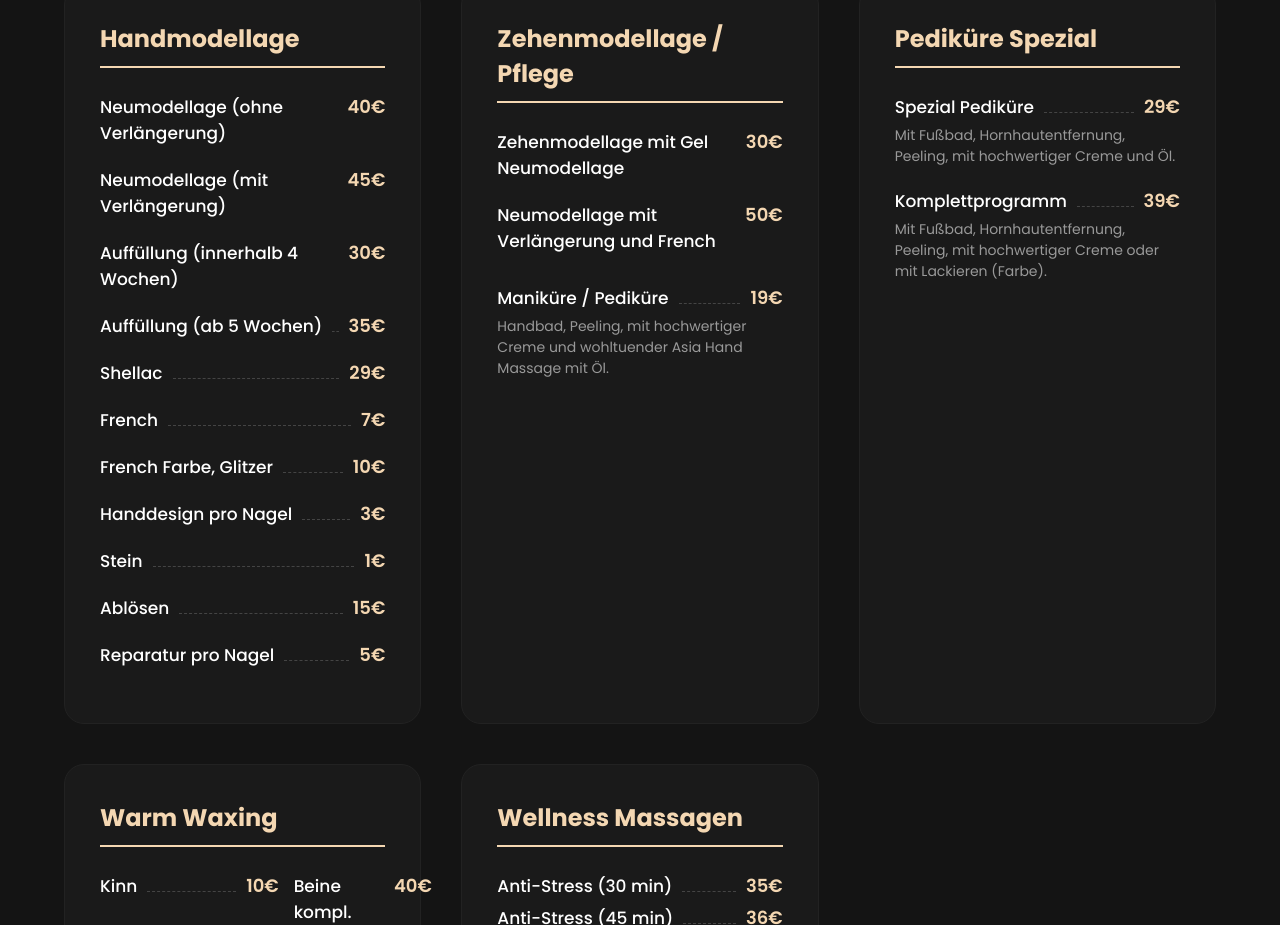
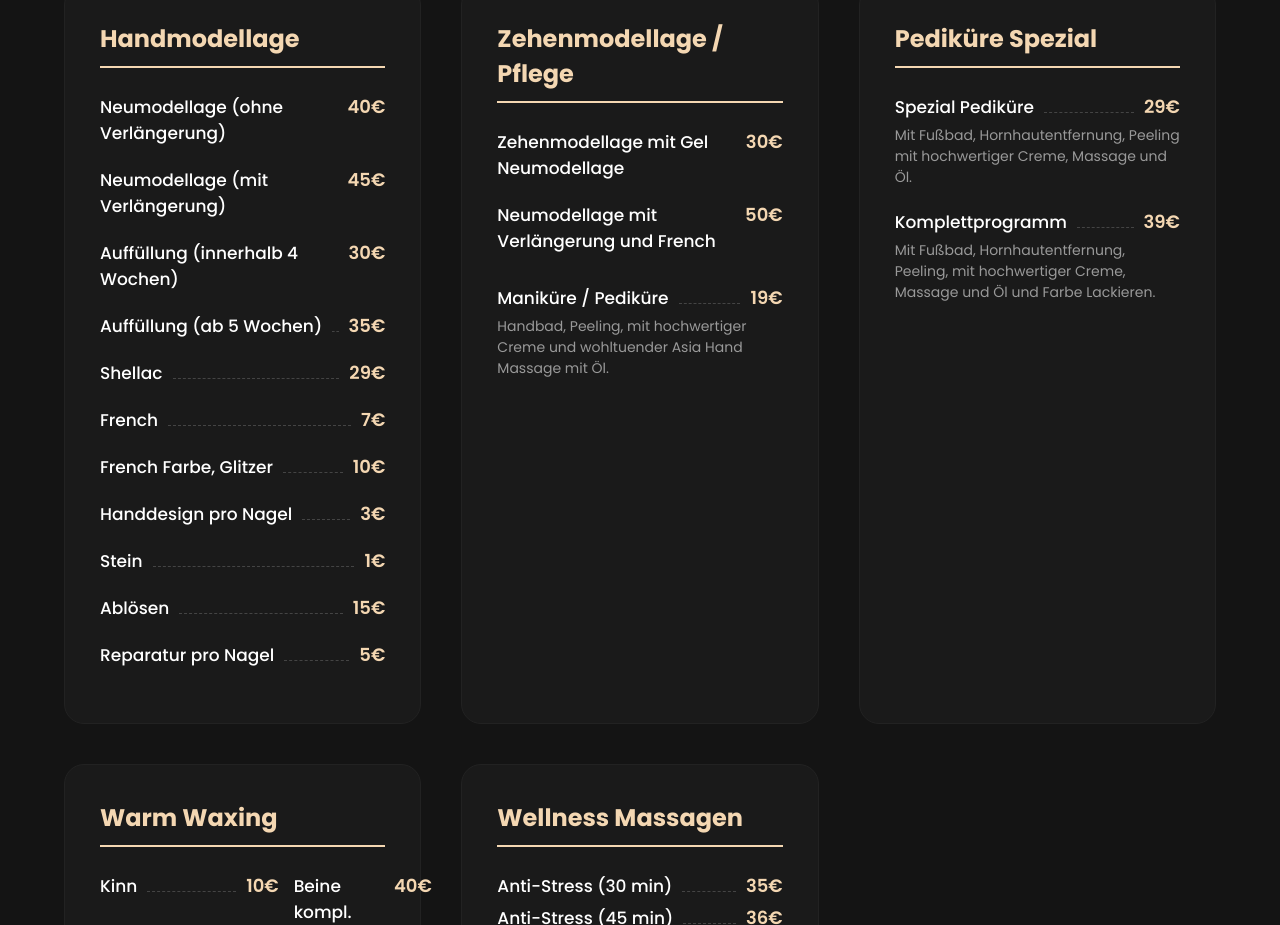
Before and after one commit to phuphamquang15-debug/bluenailsspa-1, a plain HTML site: page index.html in a window 1280 px wide. Shown: the part 1960-2885 px from the top of the page. Drawn offline with Linux system fonts and the light colour scheme.

Commit message:
Update index.html

```diff
--- a/index.html
+++ b/index.html
@@ -649,11 +649,11 @@
         <h3>Pediküre Spezial</h3>
         <div class="price-item">
           <div class="price-row"><span class="price-name">Spezial Pediküre</span><span class="price-dots"></span><span class="price-val">29€</span></div>
-          <div class="price-desc">Mit Fußbad, Hornhautentfernung, Peeling, mit hochwertiger Creme und Öl.</div>
+          <div class="price-desc">Mit Fußbad, Hornhautentfernung, Peeling mit hochwertiger Creme, Massage und Öl.</div>
         </div>
         <div class="price-item">
           <div class="price-row"><span class="price-name">Komplettprogramm</span><span class="price-dots"></span><span class="price-val">39€</span></div>
-          <div class="price-desc">Mit Fußbad, Hornhautentfernung, Peeling, mit hochwertiger Creme oder mit Lackieren (Farbe).</div>
+          <div class="price-desc">Mit Fußbad, Hornhautentfernung, Peeling, mit hochwertiger Creme, Massage und Öl und Farbe Lackieren.</div>
         </div>
       </div>
 
```
